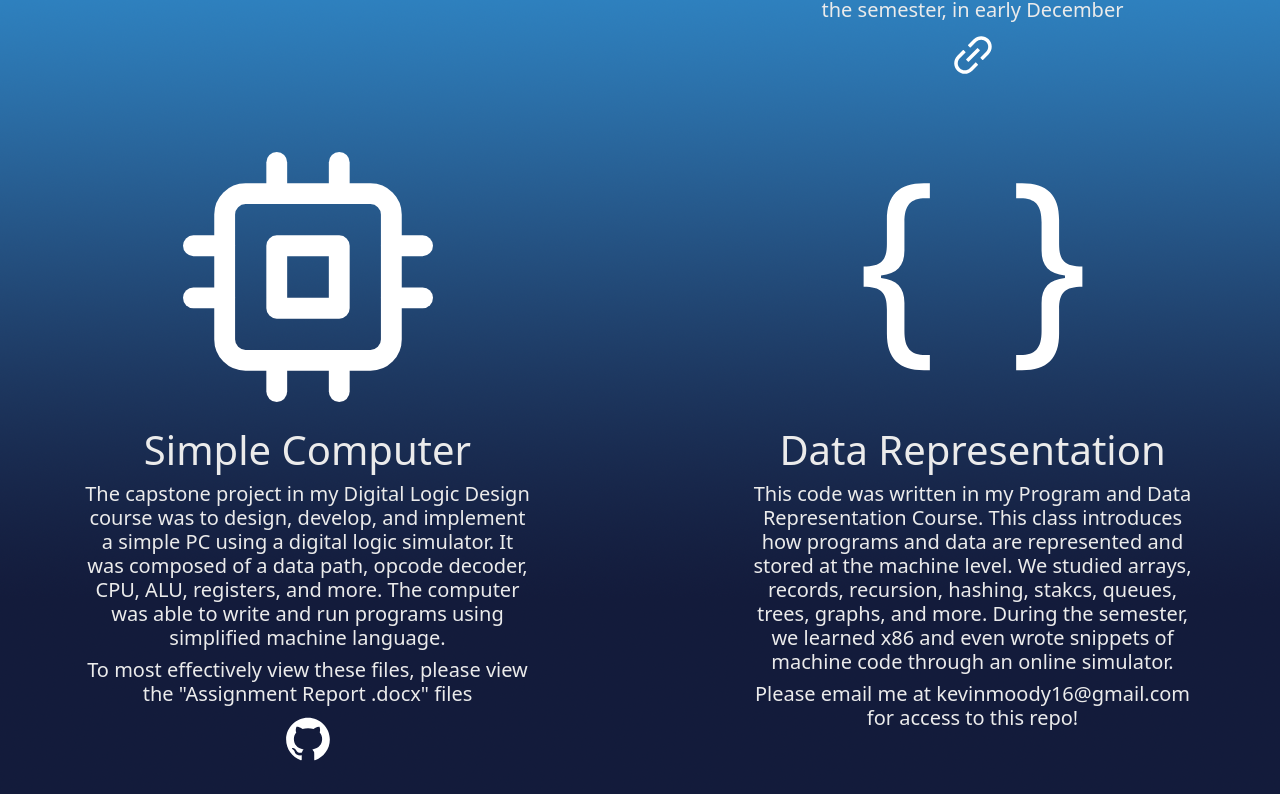
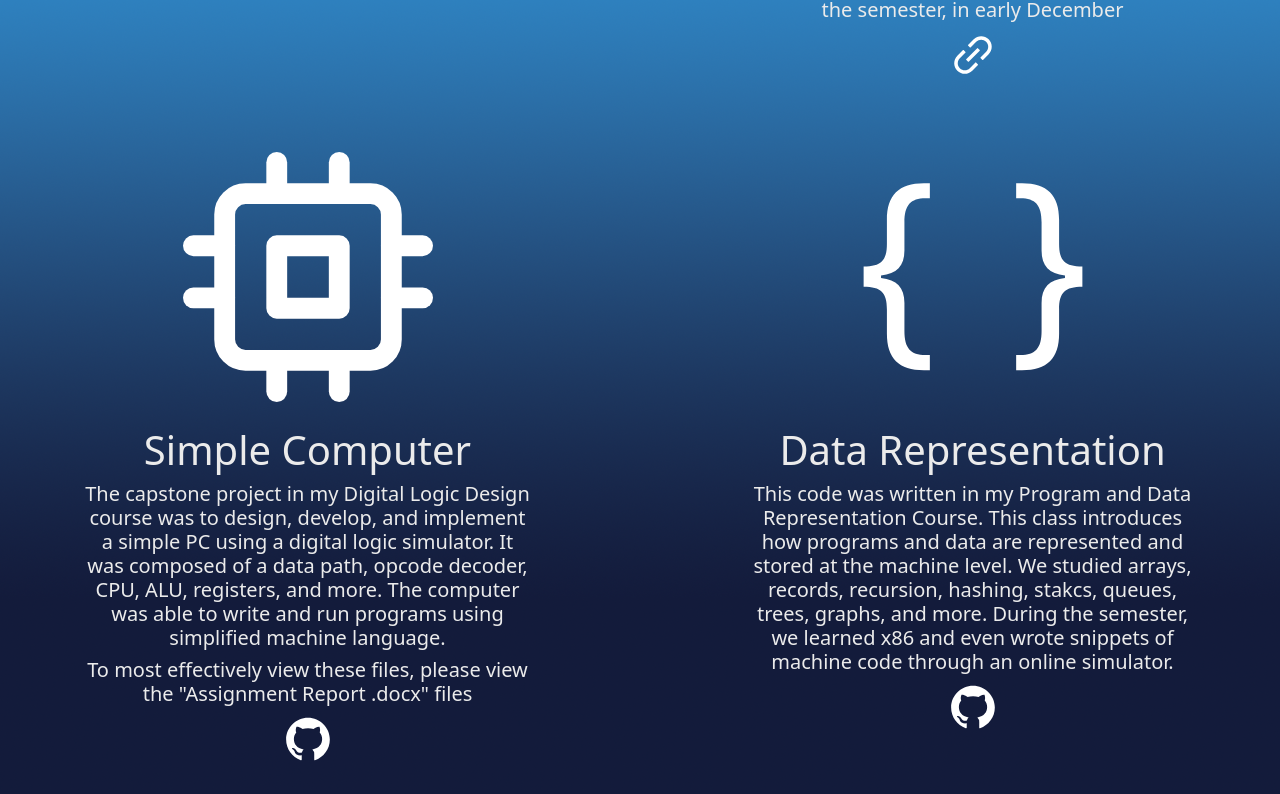
Before and after one commit to moodykevin/my-site, a React (Create React App) app: page /code in a window 1280 px wide. Shown: the part 894-1688 px from the top of the page. Built offline with nearby package versions, Linux system fonts and the light colour scheme.

Commit message:
Prog_data code update

```diff
--- a/src/components/code.tsx
+++ b/src/components/code.tsx
@@ -77,7 +77,7 @@ const code = () => {
                                     of machine code through an online simulator.
                                 </h5>
                                 <h5 className="white">
-                                    Please email me at kevinmoody16@gmail.com for access to this repo!
+                                    { <a target="_blank" href="https://github.com/moodykevin/prog_data_representation" ><AiFillGithub className="gh-link" size="50"/></a> }
                                 </h5>
                             </Col>
                         </Row>
```
